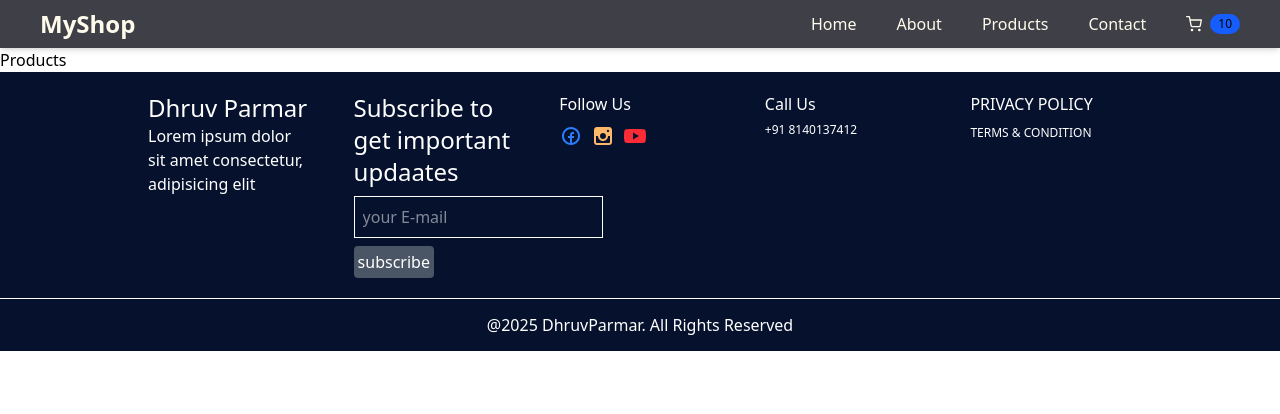
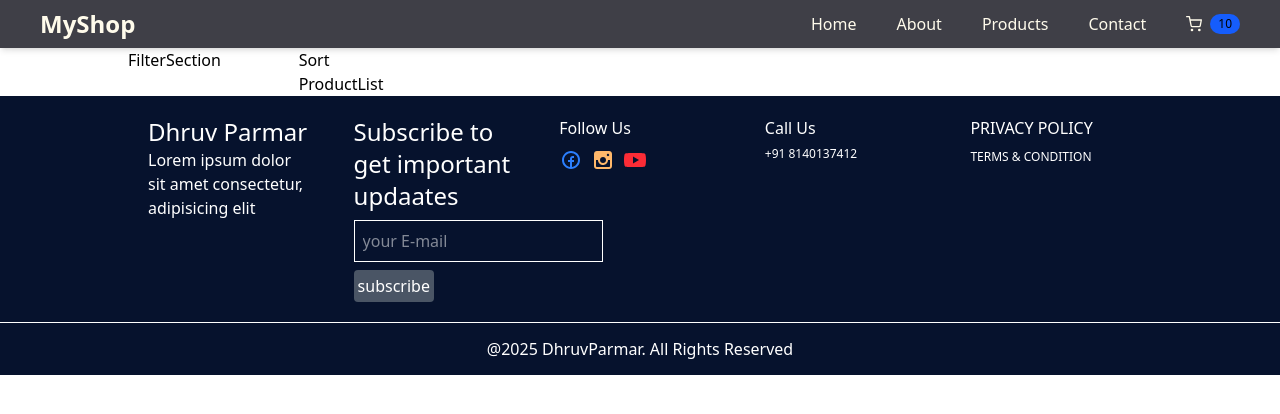
Before and after one commit to dhruvparmar25/Ecom_React, a React (Vite) app: page /products in a window 1280 px wide. Shown: the top 414 px of the page. Built offline with nearby package versions, Linux system fonts and the light colour scheme; no server answers.

Commit message:
Get Data for Products Page using Context API & useReducre Hook

```diff
--- /dev/null
+++ b/src/Pages/FilterSection.jsx
@@ -0,0 +1,9 @@
+import React from 'react'
+
+function FilterSection() {
+  return (
+    <div>FilterSection</div>
+  )
+}
+
+export default FilterSection
--- /dev/null
+++ b/src/Pages/ProductList.jsx
@@ -0,0 +1,9 @@
+import React from 'react'
+
+function ProductList() {
+  return (
+    <div>ProductList</div>
+  )
+}
+
+export default ProductList
--- a/src/Pages/Products.jsx
+++ b/src/Pages/Products.jsx
@@ -1,9 +1,31 @@
-import React from 'react'
+import React from "react";
+import FilterSection from "../Pages/FilterSection";
+import Sort from "./Sort";
+import ProductList from "./ProductList";
+import { useFiltercontext } from "../context/filter_context";
 
 function Products() {
+  const{filter_products}=useFiltercontext();
+  console.log("🚀 ~ Products ~ filter_products:", filter_products)
   return (
-    <div>Products</div>
-  )
+    <>
+      <div className="w-[80%] m-auto grid grid-cols-[0.2fr_1fr]">
+        <div>
+          <FilterSection />
+        </div>
+
+        <section className="product-view--sort">
+        <div className="sort-filter">
+          <Sort/>
+
+        </div>
+        <div className="main-product">
+          <ProductList/>
+        </div>
+        </section>
+      </div>
+    </>
+  );
 }
 
-export default Products
+export default Products;
--- /dev/null
+++ b/src/Pages/Sort.jsx
@@ -0,0 +1,9 @@
+import React from 'react'
+
+function Sort() {
+  return (
+    <div>Sort</div>
+  )
+}
+
+export default Sort
--- /dev/null
+++ b/src/context/filter_context.jsx
@@ -0,0 +1,31 @@
+import { createContext, useContext, useEffect, useReducer } from "react";
+import { useProductContext } from "./productContext";
+import reducer from "../reducer/filter_reducer"
+
+const FilterContext = createContext();
+const initialState = {
+    filter_products: [],
+    all_products: [],
+}
+
+export const FilterContextProvider = ({ children }) => {
+    const { products } = useProductContext();
+
+
+    const [state, dispatch] = useReducer(reducer, initialState);
+
+    useEffect(() => {
+        dispatch({ type: "LOAD_FILTER_PRODUCTS", payload: products })
+    }, [products]);
+
+    return (
+        <FilterContext.Provider value={{ ...state }}>
+            {children}
+        </FilterContext.Provider>
+    )
+}
+
+// eslint-disable-next-line react-refresh/only-export-components
+export const useFiltercontext = () => {
+    return useContext(FilterContext);
+}
--- a/src/main.jsx
+++ b/src/main.jsx
@@ -1,14 +1,14 @@
-import { StrictMode } from 'react'
-import { createRoot } from 'react-dom/client'
-import './index.css'
-import App from './App.jsx'
-import { AppProvider } from './context/productContext.jsx'
+import { StrictMode } from "react";
+import { createRoot } from "react-dom/client";
+import "./index.css";
+import App from "./App.jsx";
+import { AppProvider } from "./context/productContext.jsx";
+import { FilterContextProvider } from "./context/filter_context.jsx";
 
-createRoot(document.getElementById('root')).render(
+createRoot(document.getElementById("root")).render(
   <AppProvider>
-    <App />
-
+    <FilterContextProvider>
+      <App />
+    </FilterContextProvider>
   </AppProvider>
-
-
-)
+);
--- /dev/null
+++ b/src/reducer/filter_reducer.jsx
@@ -0,0 +1,16 @@
+const filterReducer = (state, action) => {
+  switch (action.type) {
+    case "LOAD_FILTER_PRODUCTS":
+      return {
+        ...state,
+        filter_products: [...action.payload],
+        all_products: [...action.payload],
+      };
+
+
+    default:
+      return state;
+  }
+};
+
+export default filterReducer;
```
